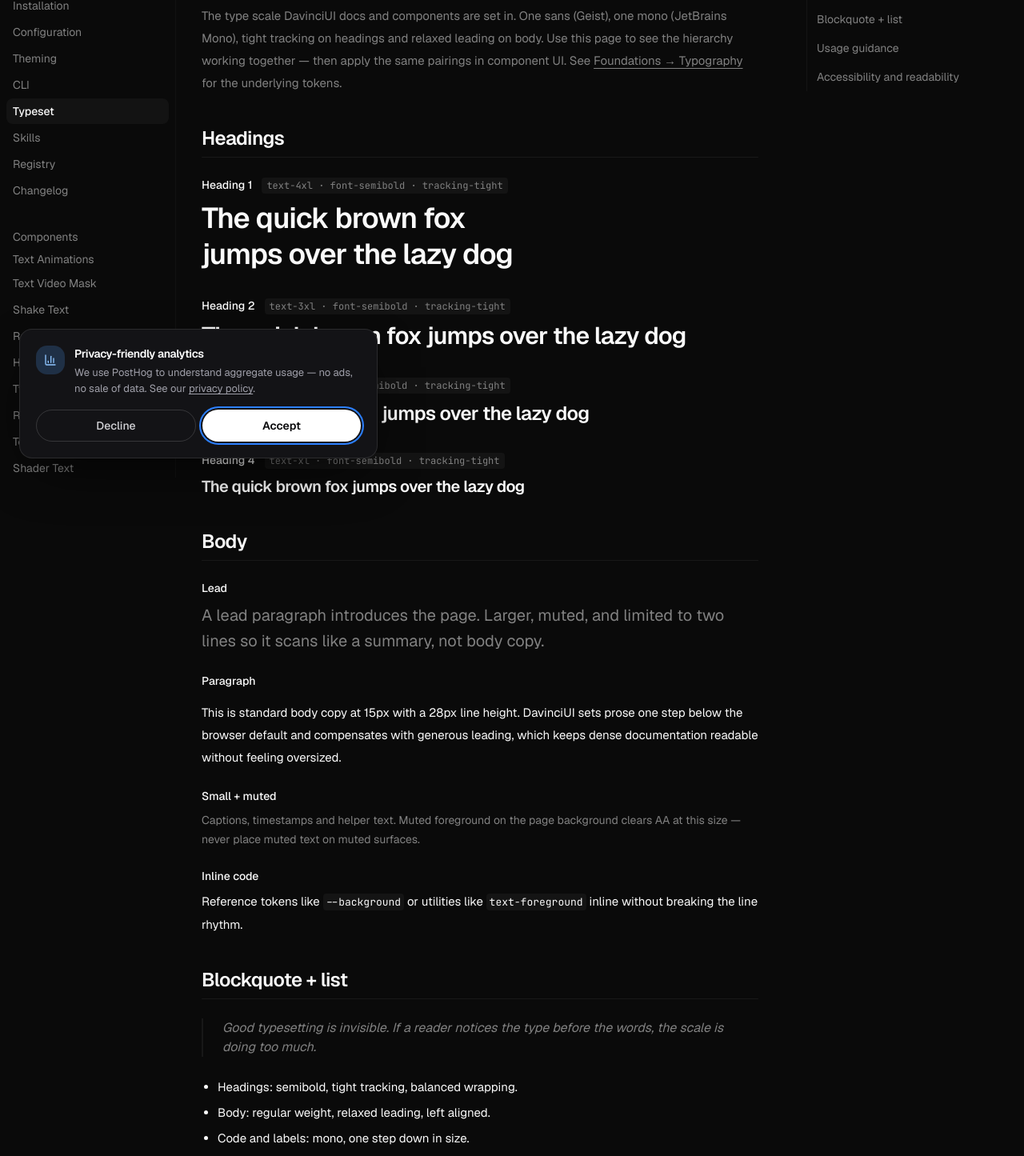
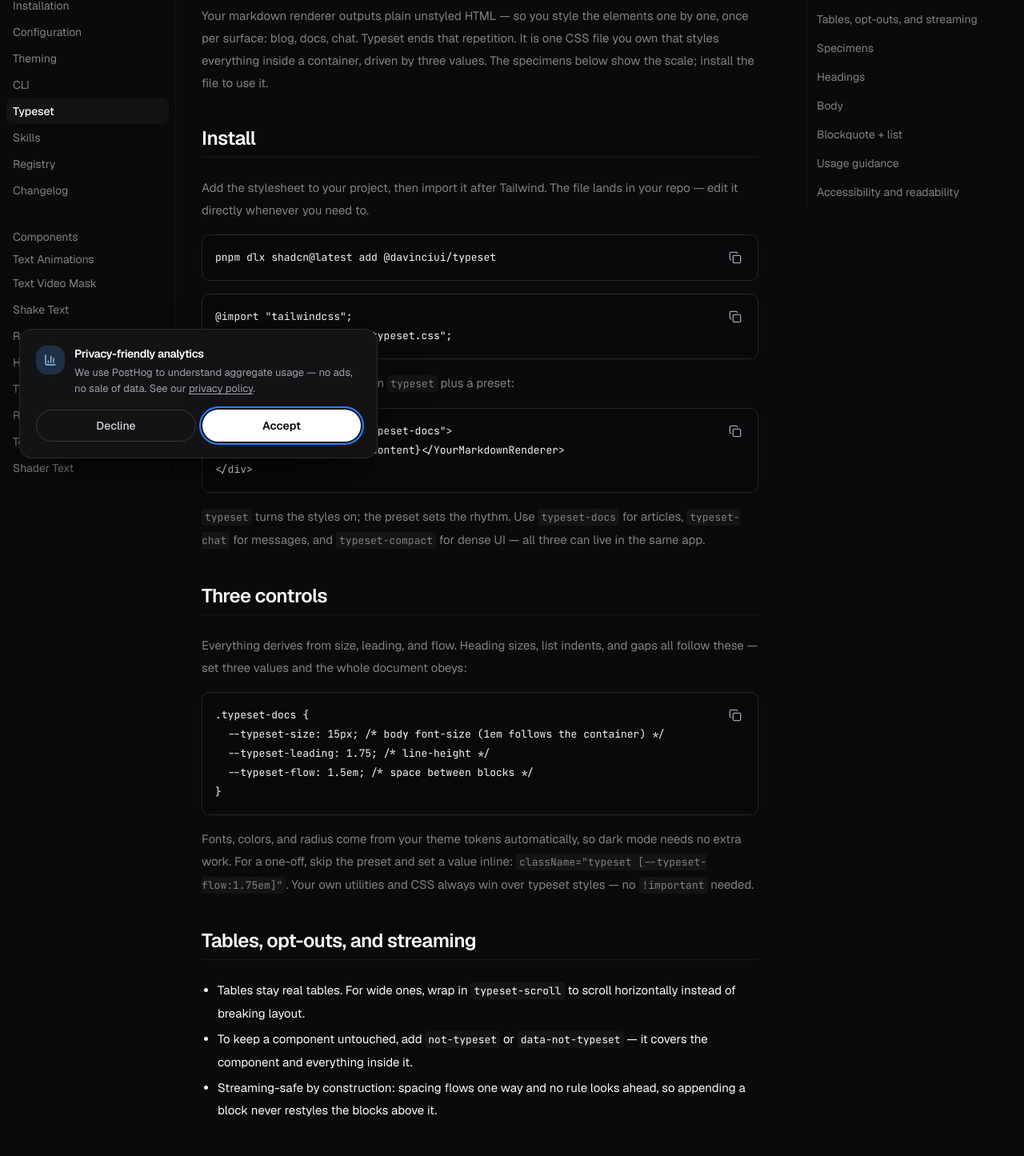
Before and after one commit to sorkhademanthan/davinciui, a Next.js app in the folder apps/web/: page /docs/typeset in a window 1280 px wide. Shown: the part 203-1648 px from the top of the page at 80% size. Built offline with nearby package versions, Linux system fonts and the light colour scheme; no server answers.

Commit message:
docs(typeset): install guide, presets and controls
- Install via shadcn add @davinciui/typeset with Tailwind import
- Document typeset-docs/chat/compact presets and three-value rhythm
- Cover tables, opt-outs, streaming safety plus type specimens

```diff
--- a/apps/web/app/docs/typeset/page.tsx
+++ b/apps/web/app/docs/typeset/page.tsx
@@ -1,10 +1,11 @@
 import type { Metadata } from "next";
 import Link from "next/link";
+import { DocsSnippet } from "@/components/docs-snippet";
 
 export const metadata: Metadata = {
   title: "Typeset — DavinciUI",
   description:
-    "The DavinciUI type scale in practice. Headings, body, lead, muted, blockquote, list and inline code specimens.",
+    "Prose styling for rendered markdown. Install one CSS file you own, wrap content in a preset, and tune three values.",
 };
 
 const scale = [
@@ -55,21 +56,121 @@ export default function TypesetPage() {
           Typeset
         </h1>
         <p className="text-[15px] leading-7 text-muted-foreground">
-          The type scale DavinciUI docs and components are set in. One sans
-          (Geist), one mono (JetBrains Mono), tight tracking on headings and
-          relaxed leading on body. Use this page to see the hierarchy working
-          together — then apply the same pairings in component UI. See{" "}
-          <Link
-            href="/docs/foundations/typography"
-            className="underline underline-offset-4"
-          >
-            Foundations → Typography
-          </Link>{" "}
-          for the underlying tokens.
+          Your markdown renderer outputs plain unstyled HTML — so you style
+          the elements one by one, once per surface: blog, docs, chat. Typeset
+          ends that repetition. It is one CSS file you own that styles
+          everything inside a container, driven by three values. The specimens
+          below show the scale; install the file to use it.
         </p>
       </div>
 
       <div className="mt-10 space-y-10">
+        <section>
+          <h2 className="scroll-m-20 border-b pb-2 text-2xl font-semibold tracking-tight">
+            Install
+          </h2>
+          <div className="mt-6 space-y-4">
+            <p className="text-[15px] leading-7 text-muted-foreground">
+              Add the stylesheet to your project, then import it after
+              Tailwind. The file lands in your repo — edit it directly whenever
+              you need to.
+            </p>
+            <DocsSnippet
+              code={`pnpm dlx shadcn@latest add @davinciui/typeset`}
+            />
+            <DocsSnippet
+              code={`@import "tailwindcss";
+@import "./components/ui/typeset.css";`}
+            />
+            <p className="text-[15px] leading-7 text-muted-foreground">
+              Then wrap rendered markdown in{" "}
+              <code className="rounded bg-muted px-1 py-0.5 font-mono text-[13px]">
+                typeset
+              </code>{" "}
+              plus a preset:
+            </p>
+            <DocsSnippet
+              code={`<div className="typeset typeset-docs">\n  <YourMarkdownRenderer>{content}</YourMarkdownRenderer>\n</div>`}
+            />
+            <p className="text-[15px] leading-7 text-muted-foreground">
+              <code className="rounded bg-muted px-1 py-0.5 font-mono text-[13px]">
+                typeset
+              </code>{" "}
+              turns the styles on; the preset sets the rhythm. Use{" "}
+              <code className="rounded bg-muted px-1 py-0.5 font-mono text-[13px]">
+                typeset-docs
+              </code>{" "}
+              for articles,{" "}
+              <code className="rounded bg-muted px-1 py-0.5 font-mono text-[13px]">
+                typeset-chat
+              </code>{" "}
+              for messages, and{" "}
+              <code className="rounded bg-muted px-1 py-0.5 font-mono text-[13px]">
+                typeset-compact
+              </code>{" "}
+              for dense UI — all three can live in the same app.
+            </p>
+          </div>
+        </section>
+
+        <section>
+          <h2 className="scroll-m-20 border-b pb-2 text-2xl font-semibold tracking-tight">
+            Three controls
+          </h2>
+          <div className="mt-6 space-y-4">
+            <p className="text-[15px] leading-7 text-muted-foreground">
+              Everything derives from size, leading, and flow. Heading sizes,
+              list indents, and gaps all follow these — set three values and
+              the whole document obeys:
+            </p>
+            <DocsSnippet
+              code={`.typeset-docs {\n  --typeset-size: 15px; /* body font-size (1em follows the container) */\n  --typeset-leading: 1.75; /* line-height */\n  --typeset-flow: 1.5em; /* space between blocks */\n}`}
+            />
+            <p className="text-[15px] leading-7 text-muted-foreground">
+              Fonts, colors, and radius come from your theme tokens
+              automatically, so dark mode needs no extra work. For a one-off,
+              skip the preset and set a value inline:{" "}
+              <code className="rounded bg-muted px-1 py-0.5 font-mono text-[13px]">
+                className=&quot;typeset [--typeset-flow:1.75em]&quot;
+              </code>
+              . Your own utilities and CSS always win over typeset styles —
+              no{" "}
+              <code className="rounded bg-muted px-1 py-0.5 font-mono text-[13px]">
+                !important
+              </code>{" "}
+              needed.
+            </p>
+          </div>
+        </section>
+
+        <section>
+          <h2 className="scroll-m-20 border-b pb-2 text-2xl font-semibold tracking-tight">
+            Tables, opt-outs, and streaming
+          </h2>
+          <ul className="mt-6 list-disc space-y-1 pl-5 text-[15px] leading-7">
+            <li>Tables stay real tables. For wide ones, wrap in <code className="rounded bg-muted px-1 py-0.5 font-mono text-[13px]">typeset-scroll</code> to scroll horizontally instead of breaking layout.</li>
+            <li>To keep a component untouched, add <code className="rounded bg-muted px-1 py-0.5 font-mono text-[13px]">not-typeset</code> or <code className="rounded bg-muted px-1 py-0.5 font-mono text-[13px]">data-not-typeset</code> — it covers the component and everything inside it.</li>
+            <li>Streaming-safe by construction: spacing flows one way and no rule looks ahead, so appending a block never restyles the blocks above it.</li>
+          </ul>
+        </section>
+
+        <section>
+          <h2 className="scroll-m-20 border-b pb-2 text-2xl font-semibold tracking-tight">
+            Specimens
+          </h2>
+          <p className="mt-6 text-[15px] leading-7 text-muted-foreground">
+            The scale below is what the presets render. One sans (Geist), one
+            mono (JetBrains Mono), tight tracking on headings and relaxed
+            leading on body. See{" "}
+            <Link
+              href="/docs/foundations/typography"
+              className="underline underline-offset-4"
+            >
+              Foundations → Typography
+            </Link>{" "}
+            for the underlying tokens.
+          </p>
+        </section>
         <section>
           <h2 className="scroll-m-20 border-b pb-2 text-2xl font-semibold tracking-tight">
             Headings
```
